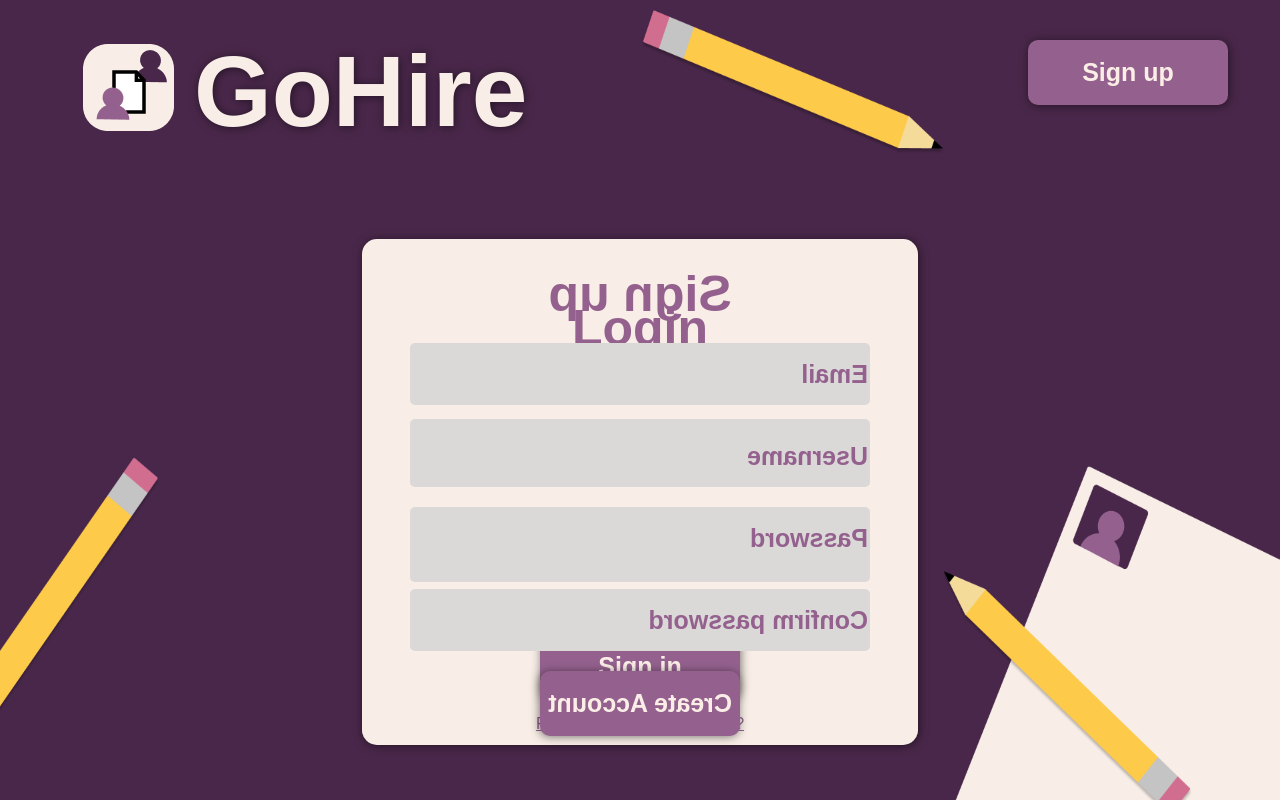
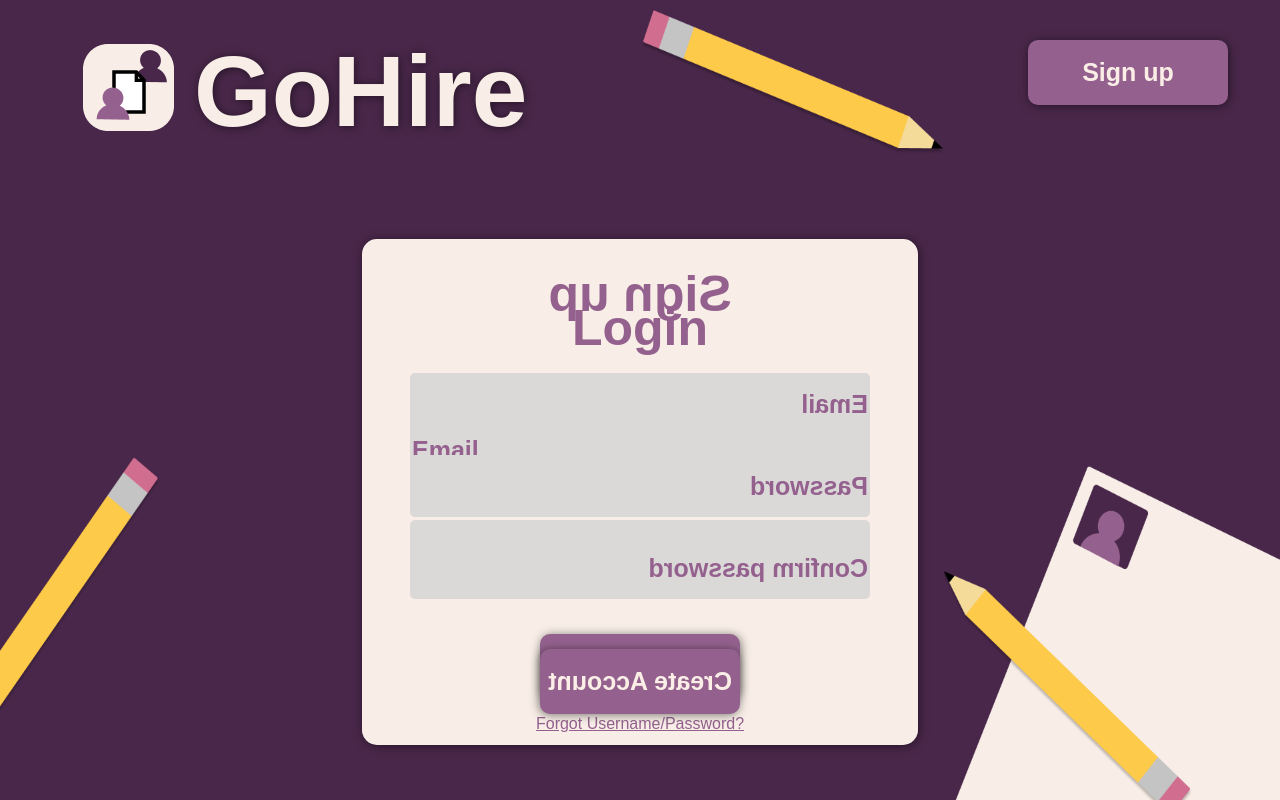
Before and after one commit to acm-projects/AppliTalent, a React (Create React App) app: page / in a window 1280 px wide. Built offline with nearby package versions, Linux system fonts and the light colour scheme.

Commit message:
deleted username field

```diff
--- a/src/Login/Login.css
+++ b/src/Login/Login.css
@@ -82,7 +82,7 @@
     color:#94618E;
 }
 .emailEnter{
-    margin-top: 20px;
+    margin-top: 50px;
     border: none;
     width: 456px;
     height: 60px;
@@ -138,7 +138,7 @@
     color:#94618E;
 }
 .createAccountButton{
-    margin-top: 20px;
+    margin-top: 50px;
     font-weight: bold;
     font-size: 25px;
     color: #FBEEE7;
--- a/src/Login/Login.js
+++ b/src/Login/Login.js
@@ -79,7 +79,7 @@ class Login extends React.Component{
           <figure className="loginBlockFront">
             <label className="loginTitle">Login</label>
             <form id="loginForm">
-              <input className="text1" type="username" name="username" placeholder="Username"></input>
+              <input className="text1" type="email" name="email" placeholder="Email"></input>
               <input className="text2" type="password" name="pswd" placeholder="Password"></input>
               <button onClick={() => this.gotoSignIn()} className = "signInButton" type="submit" form="form1" value="Submit">Sign in</button>
             </form>
@@ -89,7 +89,6 @@ class Login extends React.Component{
             <label className="signUpTitle">Sign up</label>
             <form id="signUpForm">
               <input className="emailEnter" type="email" name="email" placeholder="Email"></input>
-              <input className="usrnmEnter" type="username" name="username" placeholder="Username"></input>
               <input className="pswdEnter" type="password" name="pswd" placeholder="Password"></input>
               <input className="confirmPswdEnter" type="password" name="pswd" placeholder="Confirm password"></input>
               <button onClick={() => this.gotoSignUp()} className = "createAccountButton" type="submit" form="form1" value="Submit">Create Account</button>
```
